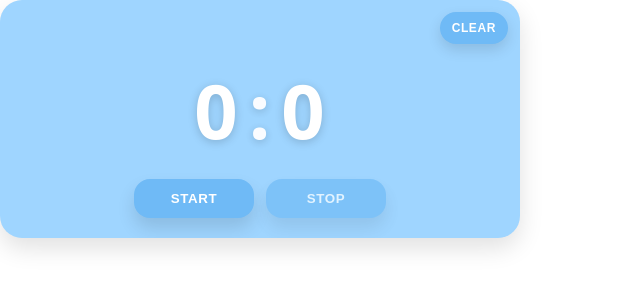
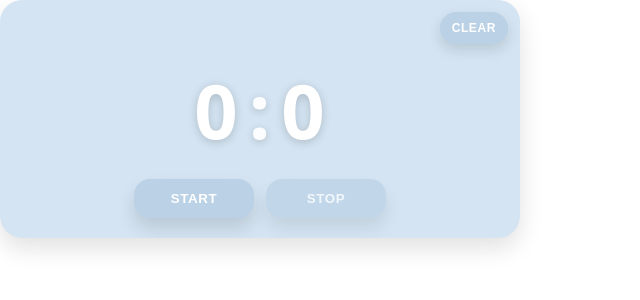
Before and after one commit to kkkkiyojj/Stop, a Next.js app: page / in a window 1280 px wide. Shown: the top 300 px of the page, without its empty margins (0-640 px from the left). Built offline with nearby package versions, Linux system fonts and the light colour scheme.

Commit message:
Update globals.css

```diff
--- a/app/globals.css
+++ b/app/globals.css
@@ -1,9 +1,9 @@
 :root{
   /* 본체(배경) 연하늘: 더 진하게 */
-  --sky: #9fd5ff;
+  --sky: #D4E4F2;
 
   /* 버튼/상단 바: 본체보다 한 톤 더 진하게 */
-  --sky-deep: #6fbaf6;
+  --sky-deep: #BAD1E6;
 
   --white: #ffffff;
 
```
